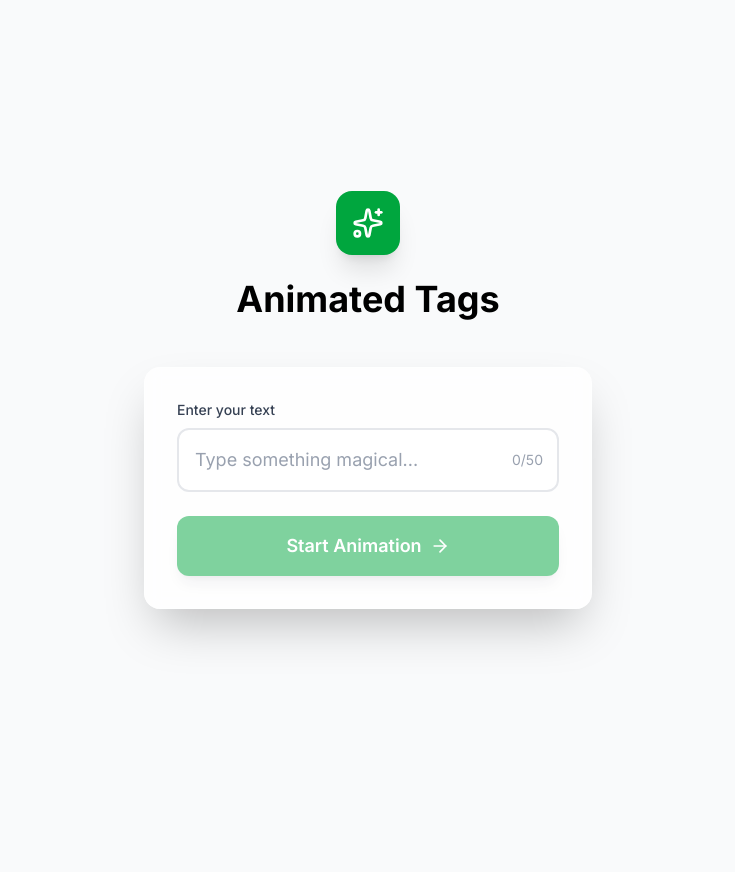
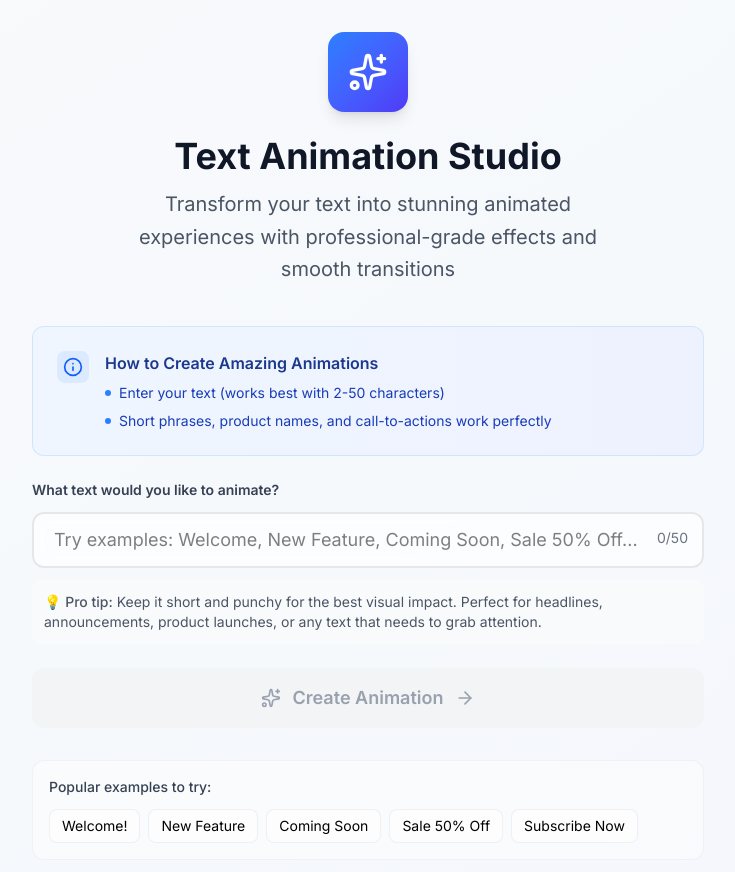
Before and after one commit to kainatkiranrashid2/SPLMNS, a Next.js app: page / in a window 1280 px wide. Shown: the top 872 px of the page, without its empty margins (272-1007 px from the left). Before the commit the page ends 800 px from the top, so only its background shows below. Built offline with nearby package versions, Linux system fonts and the light colour scheme.

Commit message:
Refactor Home component to enhance form validation, improve UI elements, and add helpful guidance for text animation input

```diff
--- a/app/page.tsx
+++ b/app/page.tsx
@@ -1,86 +1,246 @@
 "use client";
 import { useState } from "react";
-import { Sparkles, RotateCcw, ArrowRight } from "lucide-react";
+import { Sparkles, ArrowRight, Info, AlertCircle } from "lucide-react";
 import AnimationContainer from "@/components/AnimationContainer";
+
+interface FormState {
+  value: string;
+  isValid: boolean;
+  error: string;
+  touched: boolean;
+}
 
 export default function Home() {
   const [showAnimation, setShowAnimation] = useState(false);
-  const [inputValue, setInputValue] = useState("");
+  const [form, setForm] = useState<FormState>({
+    value: "",
+    isValid: false,
+    error: "",
+    touched: false,
+  });
 
+  // Validate input
+  const validateInput = (
+    value: string
+  ): { isValid: boolean; error: string } => {
+    if (!value.trim()) {
+      return { isValid: false, error: "Please enter some text to animate" };
+    }
+    if (value.length < 2) {
+      return {
+        isValid: false,
+        error: "Text must be at least 2 characters long",
+      };
+    }
+    if (value.length > 50) {
+      return { isValid: false, error: "Text must be 50 characters or less" };
+    }
+    return { isValid: true, error: "" };
+  };
+
+  // Handle input changes
+  const handleInputChange = (value: string) => {
+    const validation = validateInput(value);
+    setForm({
+      value,
+      isValid: validation.isValid,
+      error: validation.error,
+      touched: true,
+    });
+  };
+
+  // Handle form submission
   const handleSubmit = (e: React.FormEvent) => {
     e.preventDefault();
-    if (inputValue.trim()) setShowAnimation(true);
+    if (form.isValid) setShowAnimation(true);
+  };
+
+  // Reset to start
+  const handleReset = () => {
+    setShowAnimation(false);
+    setForm({
+      value: "",
+      isValid: false,
+      error: "",
+      touched: false,
+    });
+  };
+
+  // Get character count styling
+  const getCharCountColor = () => {
+    const length = form.value.length;
+    if (length > 45) return "text-red-500 font-semibold";
+    if (length > 35) return "text-amber-500 font-medium";
+    return "text-gray-500";
   };
 
   return (
-    <main className="min-h-screen relative overflow-hidden">
-      <div className="relative z-10 flex flex-col items-center justify-center min-h-screen p-8 max-w-6xl mx-auto">
+    <div className="min-h-screen bg-gradient-to-br from-slate-50 via-blue-50/30 to-indigo-50/40">
+      <div className="max-w-4xl mx-auto px-4 sm:px-6 py-8">
         {!showAnimation ? (
-          <div className="w-full max-w-md">
-            {/* Header Section */}
-            <div className="text-center mb-12">
-              <div className="inline-flex items-center justify-center w-16 h-16 bg-green-600 rounded-2xl mb-6 shadow-xl">
-                <Sparkles className="w-8 h-8 text-white" />
+          <div className="max-w-2xl mx-auto">
+            {/* Enhanced Header Section */}
+            <div className="text-center mb-10">
+              <div className="inline-flex items-center justify-center w-20 h-20 bg-gradient-to-br from-blue-500 to-indigo-600 rounded-2xl shadow-lg mb-6">
+                <Sparkles className="w-10 h-10 text-white" />
               </div>
-              <h1 className="text-4xl font-bold  mb-3">Animated Tags</h1>
+              <h1 className="text-4xl font-bold text-gray-900 mb-3">
+                Text Animation Studio
+              </h1>
+              <p className="text-xl text-gray-600 max-w-lg mx-auto leading-relaxed">
+                Transform your text into stunning animated experiences with
+                professional-grade effects and smooth transitions
+              </p>
             </div>
 
-            <div className="bg-white/80 backdrop-blur-sm p-8 rounded-2xl shadow-2xl border border-white/20">
+            <div className="bg-gradient-to-r from-blue-50 to-indigo-50 border border-blue-200/60 rounded-xl p-6 mb-6">
+              <div className="flex items-start space-x-4">
+                <div className="flex-shrink-0">
+                  <div className="w-8 h-8 bg-blue-100 rounded-lg flex items-center justify-center">
+                    <Info className="w-5 h-5 text-blue-600" />
+                  </div>
+                </div>
+                <div>
+                  <h3 className="font-semibold text-blue-900 mb-2">
+                    How to Create Amazing Animations
+                  </h3>
+                  <div className="space-y-2 text-sm text-blue-800">
+                    <div className="flex items-center gap-2">
+                      <div className="w-1.5 h-1.5 bg-blue-500 rounded-full"></div>
+                      <span>
+                        Enter your text (works best with 2-50 characters)
+                      </span>
+                    </div>
+                    <div className="flex items-center gap-2">
+                      <div className="w-1.5 h-1.5 bg-blue-500 rounded-full"></div>
+                      <span>
+                        Short phrases, product names, and call-to-actions work
+                        perfectly
+                      </span>
+                    </div>
+                  </div>
+                </div>
+              </div>
+            </div>
+
+            {/* Form */}
             <form onSubmit={handleSubmit} className="space-y-6">
-                <div className="space-y-2">
+              <div>
                 <label
                   htmlFor="text-input"
-                    className="block text-sm font-medium text-gray-700 mb-2">
-                    Enter your text
+                  className="block text-sm font-semibold text-gray-700 mb-3">
+                  What text would you like to animate?
                 </label>
                 <div className="relative">
                   <input
                     id="text-input"
                     type="text"
-                      value={inputValue}
-                      onChange={(e) => setInputValue(e.target.value)}
-                      placeholder="Type something magical..."
-                      className="w-full px-4 py-4 text-lg border-2 border-gray-200 rounded-xl focus:outline-none focus:ring-2 focus:ring-blue-500 focus:border-transparent transition-all duration-300 bg-white/50 placeholder-gray-400"
+                    value={form.value}
+                    onChange={(e) => handleInputChange(e.target.value)}
+                    placeholder="Try examples: Welcome, New Feature, Coming Soon, Sale 50% Off..."
+                    className={`w-full px-5 py-3 text-lg border-2 rounded-xl focus:outline-none focus:ring-2 focus:ring-blue-500 focus:border-transparent transition-all duration-200 bg-white/70 backdrop-blur-sm ${
+                      form.touched && form.error
+                        ? "border-red-300 bg-red-50/70"
+                        : "border-gray-200 hover:border-gray-300"
+                    }`}
                     maxLength={50}
-                      required
+                    aria-describedby={form.error ? "input-error" : "input-help"}
+                    aria-invalid={form.touched && !form.isValid}
                   />
-                    <div className="absolute right-4 top-1/2 transform -translate-y-1/2 text-sm text-gray-400">
-                      {inputValue.length}/50
+
+                  {/* Character Count */}
+                  <div
+                    className={`absolute right-4 top-4 text-sm ${getCharCountColor()}`}>
+                    {form.value.length}/50
+                  </div>
+                </div>
+
+                {/* Error Message */}
+                {form.touched && form.error && (
+                  <div
+                    id="input-error"
+                    className="flex items-center space-x-2 mt-2 text-red-600">
+                    <AlertCircle className="w-4 h-4" />
+                    <span className="text-sm font-medium">{form.error}</span>
+                  </div>
+                )}
+
+                {/* Enhanced Help Text */}
+                {!form.error && (
+                  <div
+                    id="input-help"
+                    className="mt-3 p-3 bg-gray-50 rounded-lg">
+                    <p className="text-sm text-gray-600">
+                      <span className="font-medium">💡 Pro tip:</span> Keep it
+                      short and punchy for the best visual impact. Perfect for
+                      headlines, announcements, product launches, or any text
+                      that needs to grab attention.
+                    </p>
+                  </div>
+                )}
+              </div>
+
+              {/* Submit Button */}
+              <button
+                type="submit"
+                disabled={!form.isValid}
+                className={`w-full flex items-center justify-center space-x-3 px-6 py-4 text-lg font-semibold rounded-xl transition-all duration-200 ${
+                  form.isValid
+                    ? "bg-gradient-to-r from-blue-600 to-indigo-600 text-white hover:from-blue-700 hover:to-indigo-700 focus:outline-none focus:ring-2 focus:ring-blue-500 focus:ring-offset-2 shadow-lg hover:shadow-xl"
+                    : "bg-gray-100 text-gray-400 cursor-not-allowed"
+                }`}>
+                <Sparkles className="w-5 h-5" />
+                <span>Create Animation</span>
+                <ArrowRight className="w-5 h-5" />
+              </button>
+            </form>
+
+            {/* Quick Examples */}
+            <div className="mt-8 p-4 bg-white/40 rounded-xl border border-gray-200/50">
+              <h4 className="text-sm font-medium text-gray-700 mb-3">
+                Popular examples to try:
+              </h4>
+              <div className="flex flex-wrap gap-2">
+                {[
+                  { text: "Welcome!", desc: "Great for homepages" },
+                  { text: "New Feature", desc: "Product announcements" },
+                  { text: "Coming Soon", desc: "Launch teasers" },
+                  { text: "Sale 50% Off", desc: "Promotional content" },
+                  { text: "Subscribe Now", desc: "Call-to-action buttons" },
+                ].map(({ text, desc }) => (
+                  <button
+                    key={text}
+                    onClick={() => handleInputChange(text)}
+                    className="px-3 py-1.5 text-sm bg-white/60 hover:bg-white/80 border border-gray-200/60 rounded-lg transition-all duration-200 hover:shadow-sm"
+                    title={desc}>
+                    {text}
+                  </button>
+                ))}
               </div>
             </div>
           </div>
-
-                <button
-                  type="submit"
-                  disabled={!inputValue.trim()}
-                  className="group w-full bg-green-600 text-white py-4 px-6 rounded-xl font-semibold text-lg shadow-lg hover:shadow-xl transform hover:scale-[1.02] transition-all duration-300 disabled:opacity-50 disabled:cursor-not-allowed disabled:transform-none disabled:hover:shadow-lg flex items-center justify-center gap-2">
-                  <span>Start Animation</span>
-                  <ArrowRight className="w-5 h-5 group-hover:translate-x-1 transition-transform duration-300" />
-                </button>
-              </form>
+        ) : (
+          <div className="space-y-6">
+            {/* Success Header */}
+            <div className="flex justify-center items-center gap-4 text-center mb-4">
+              <div className="inline-flex items-center justify-center w-12 h-12 bg-green-100 rounded-full ">
+                <Sparkles className="w-5 h-5 text-green-600" />
               </div>
-          </div>
-        ) : (
-          <div className="w-full max-w-4xl">
-            <div className="text-center mb-8">
-              <button
-                onClick={() => setShowAnimation(false)}
-                className="inline-flex items-center gap-2 text-green-600 hover:text-gray-800 transition-colors  duration-200 mb-4">
-                <RotateCcw className="w-6 h-6" />
-                <span className="text-lg font-semibold">Back to input</span>
-              </button>
-              <h2 className="text-2xl font-bold text-green-600">
-                Watch your text come alive
+              <h2 className="text-2xl font-bold text-green-600 mb-2">
+                Your Animation is Ready!
               </h2>
             </div>
 
+            {/* Animation Container */}
+            <div className="bg-white/60 backdrop-blur-sm rounded-xl shadow-lg border border-gray-200/50 overflow-hidden">
               <AnimationContainer
-              initialText={inputValue}
-              onReset={() => setShowAnimation(false)}
+                initialText={form.value}
+                onReset={handleReset}
               />
+            </div>
           </div>
         )}
       </div>
-    </main>
+    </div>
   );
 }
```
Lines whose indentation alone changed are shown as unchanged.
